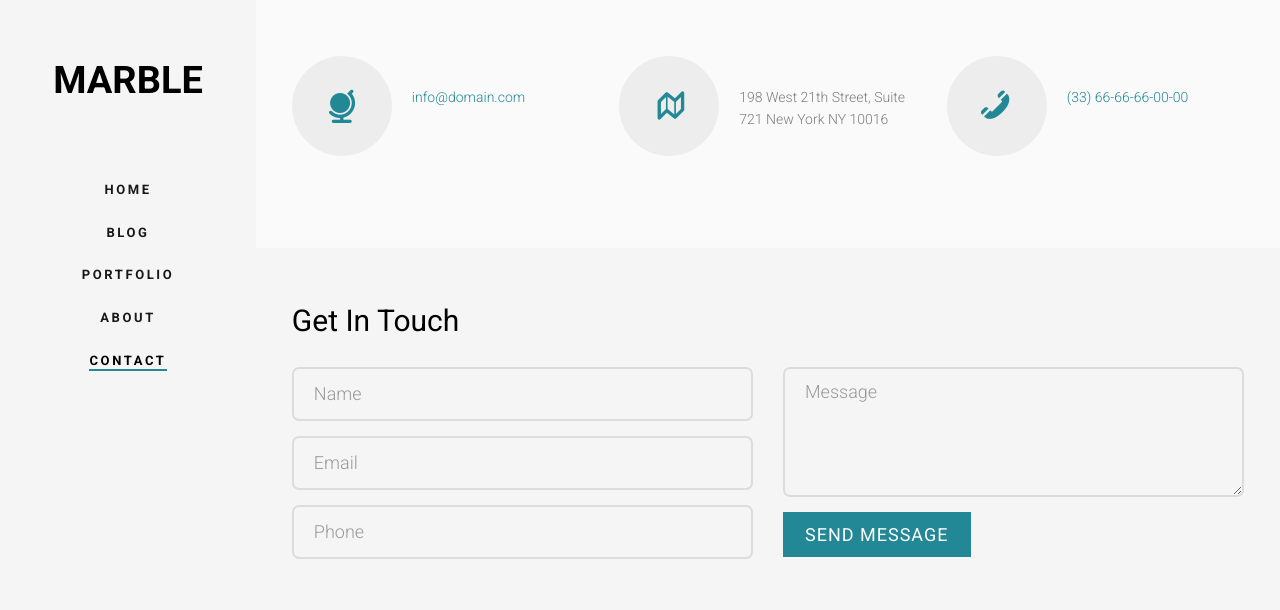
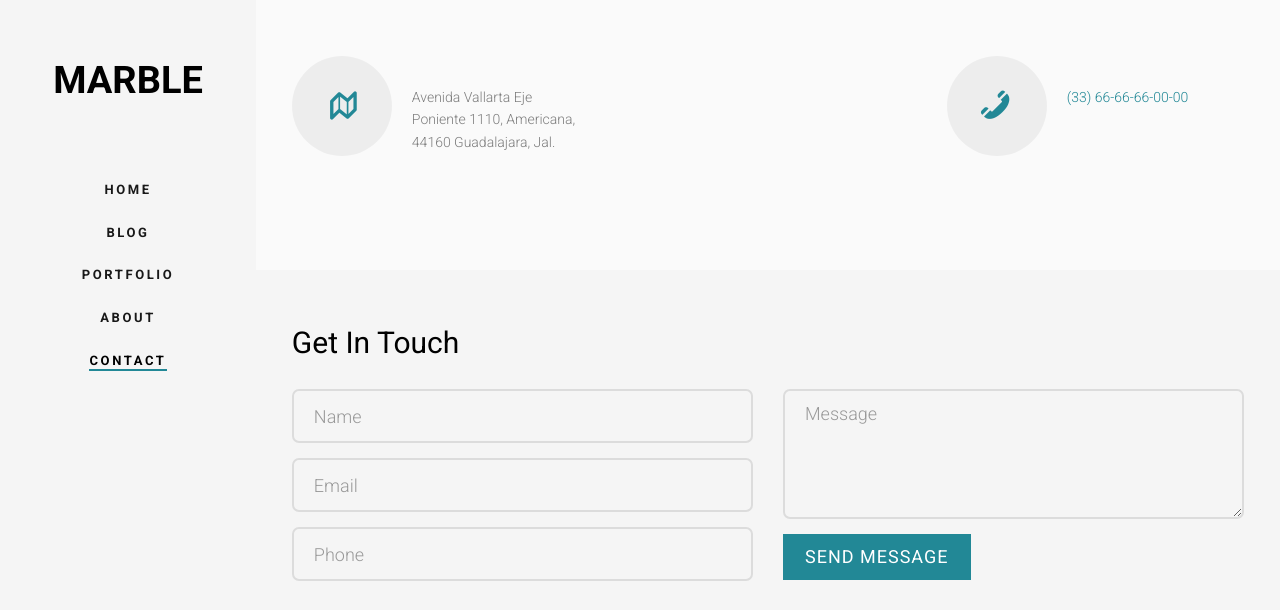
Before and after one commit to carolinya/Menu, a plain HTML site: page contact.html in a window 1280 px wide. Shown: the top 610 px of the page. Drawn offline with Linux system fonts and the light colour scheme; some packages are replaced by stand-ins of ours; no server answers; files whose address does not match are found by name.

Commit message:
modificaciones

```diff
--- a/contact.html
+++ b/contact.html
@@ -97,22 +97,14 @@
 						<div class="col-md-4">
 							<div class="fh5co-feature fh5co-feature-sm animate-box" data-animate-effect="fadeInLeft">
 								<div class="fh5co-icon">
-									<i class="icon-globe"></i>
+									<i class="icon-map"></i>
 								</div>
 								<div class="fh5co-text">
-									<p><a href="#">info@domain.com</a></p>
+									<p>Avenida Vallarta Eje Poniente 1110, Americana, 44160 Guadalajara, Jal.</p>
 								</div>
 							</div>
 						</div>
 						<div class="col-md-4">
-							<div class="fh5co-feature fh5co-feature-sm animate-box" data-animate-effect="fadeInLeft">
-								<div class="fh5co-icon">
-									<i class="icon-map"></i>
-								</div>
-								<div class="fh5co-text">
-									<p>198 West 21th Street, Suite 721 New York NY 10016</p>
-								</div>
-							</div>
 						</div>
 						<div class="col-md-4">
 							<div class="fh5co-feature fh5co-feature-sm animate-box" data-animate-effect="fadeInLeft">
```
